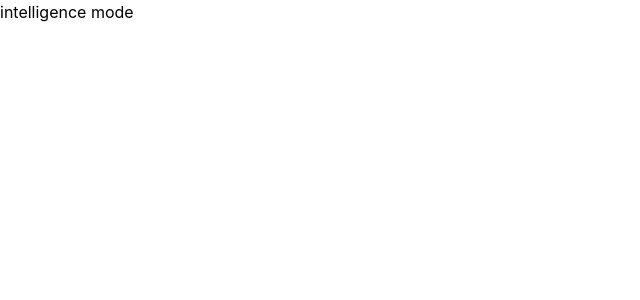
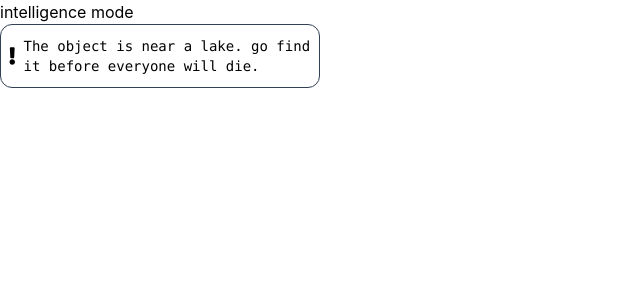
Before and after one commit to IdanHaf/ChasingTheSun, a React (Create React App) app in the folder frontend/: page /clues in a window 1280 px wide. Before the commit this address had no page. Shown: the top 300 px of the page, without its empty margins (0-640 px from the left). Built offline with nearby package versions, Linux system fonts and the light colour scheme.

Commit message:
some start for the intelligence clues

```diff
--- a/frontend/src/App.js
+++ b/frontend/src/App.js
@@ -1,6 +1,7 @@
 import React from 'react';
 import Panorama from './pages/Panorama';
 import KeyMap from './pages/KeyMap';
+import Clues from './components/Clues';
 import IntelligenceMode from './pages/IntelligenceMode';
 import {BrowserRouter as Router, Routes, Route } from 'react-router-dom';
 import { Link } from "react-router-dom";
@@ -16,7 +17,7 @@ function App() {
             <Route path="/" element={<Panorama/>}/>
             <Route path="/keymap" element={<KeyMap/>}/>
             <Route path="/intelligenceMode" element={<IntelligenceMode/>}/>
-
+            <Route path="/clues" element={<Clues/>}/>
           </Routes>
         </Router>
   );
--- /dev/null
+++ b/frontend/src/components/Clues.js
@@ -0,0 +1,21 @@
+
+function Clue(props) {
+    return (
+        <div className="border border-slate-700 rounded-xl px-2 w-80 h-16 flex gap-2 items-center">
+            <svg xmlns="http://www.w3.org/2000/svg" height="2em" viewBox="0 0 192 512"><path d="M176 432c0 44.112-35.888 80-80 80s-80-35.888-80-80 35.888-80 80-80 80 35.888 80 80zM25.26 25.199l13.6 272C39.499 309.972 50.041 320 62.83 320h66.34c12.789 0 23.331-10.028 23.97-22.801l13.6-272C167.425 11.49 156.496 0 142.77 0H49.23C35.504 0 24.575 11.49 25.26 25.199z"/></svg>
+            <div className="text-sm font-mono">
+                {props.clue}
+            </div>
+        </div>
+    )
+}
+
+function Clues() {
+    return (
+        <div>
+            <Clue clue="The object is near a lake. go find it before everyone will die." />
+        </div>
+    )
+}
+
+export default Clues
```
